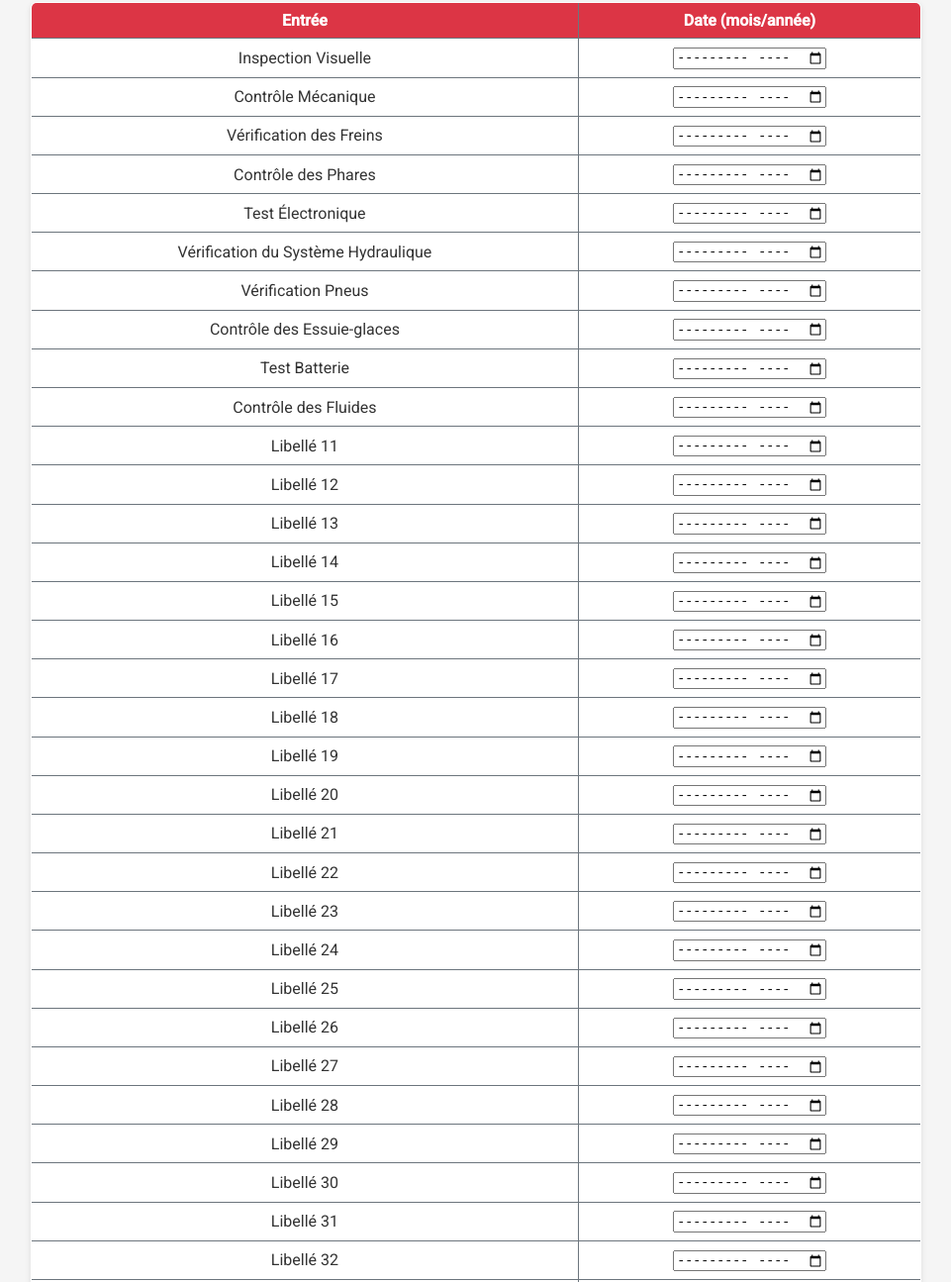
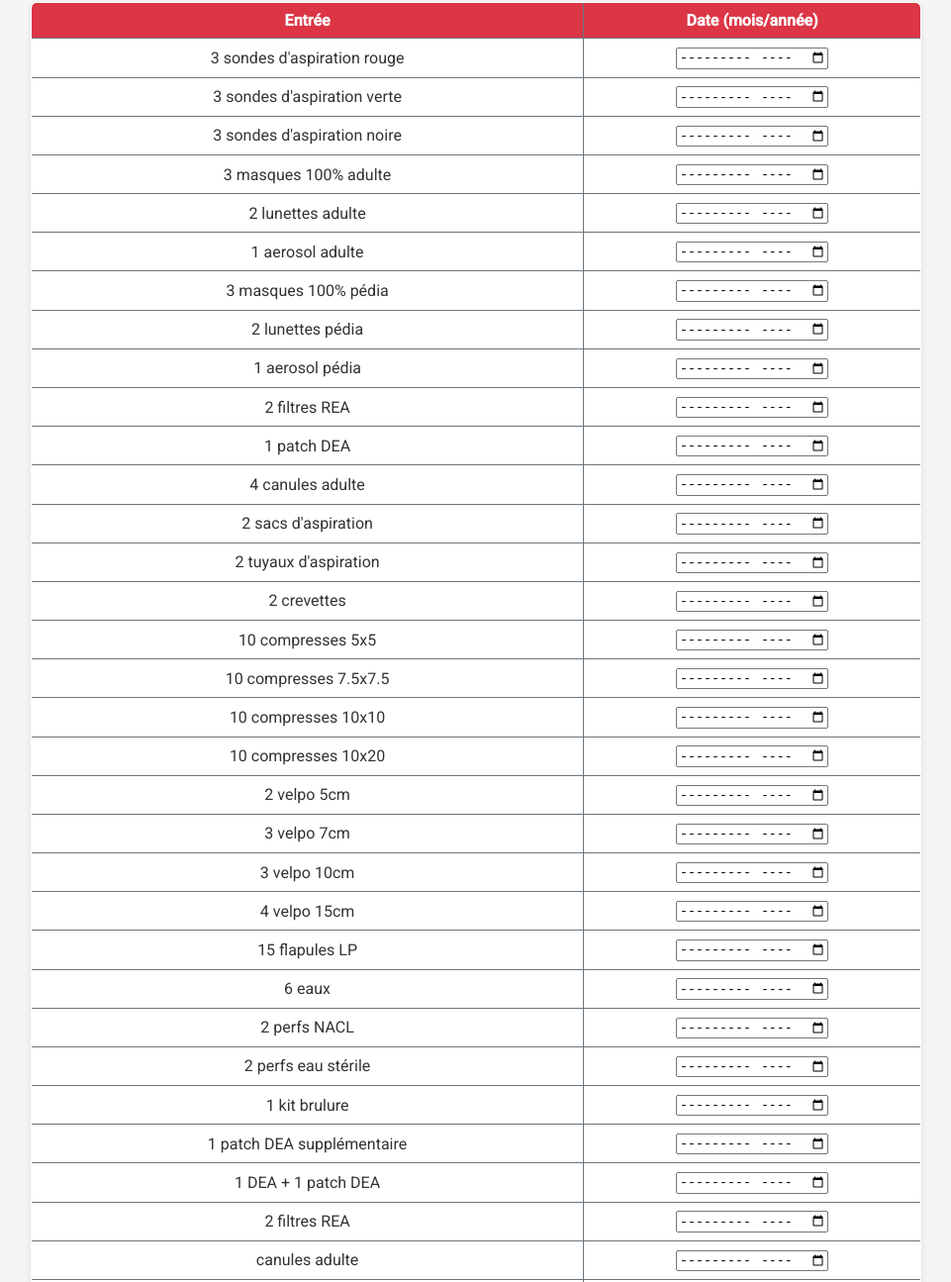
Before and after one commit to mycro99/CRBO, a plain HTML site: page peremption/peremption.html in a window 1280 px wide. Shown: the part 227-1522 px from the top of the page at 99% size, without its empty margins (159-1120 px from the left). Drawn offline with nearby package versions, Linux system fonts and the light colour scheme.

Commit message:
Update peremption.html

```diff
--- a/peremption/peremption.html
+++ b/peremption/peremption.html
@@ -168,18 +168,23 @@
   <script>
      // Création d'un tableau contenant 50 libellés personnalisés
     const customLabels = [
-      "Inspection Visuelle", "Contrôle Mécanique", "Vérification des Freins",
-      "Contrôle des Phares", "Test Électronique", "Vérification du Système Hydraulique",
-      "Vérification Pneus", "Contrôle des Essuie-glaces", "Test Batterie", "Contrôle des Fluides",
-      // Ajoute ici les libellés pour les entrées 11 à 50...
-      "Libellé 11", "Libellé 12", "Libellé 13", "Libellé 14", "Libellé 15",
-      "Libellé 16", "Libellé 17", "Libellé 18", "Libellé 19", "Libellé 20",
-      "Libellé 21", "Libellé 22", "Libellé 23", "Libellé 24", "Libellé 25",
-      "Libellé 26", "Libellé 27", "Libellé 28", "Libellé 29", "Libellé 30",
-      "Libellé 31", "Libellé 32", "Libellé 33", "Libellé 34", "Libellé 35",
-      "Libellé 36", "Libellé 37", "Libellé 38", "Libellé 39", "Libellé 40",
-      "Libellé 41", "Libellé 42", "Libellé 43", "Libellé 44", "Libellé 45",
-      "Libellé 46", "Libellé 47", "Libellé 48", "Libellé 49", "Libellé 50"
+      //rajoute ligne pour indiqué "merci de compléter, chaque fois, avec la date de péremption la plus proche"
+      // rajoute ligne pour indiqué qu on est dans les armoires
+      "3 sondes d'aspiration rouge", "3 sondes d'aspiration verte", "3 sondes d'aspiration noire",
+      "3 masques 100% adulte", "2 lunettes adulte", "1 aerosol adulte",
+      "3 masques 100% pédia", "2 lunettes pédia", "1 aerosol pédia",
+      "2 filtres REA", "1 patch DEA", "4 canules adulte", "2 sacs d'aspiration",
+      "2 tuyaux d'aspiration", "2 crevettes", "10 compresses 5x5", "10 compresses 7.5x7.5", "10 compresses 10x10",
+      "10 compresses 10x20", "2 velpo 5cm", "3 velpo 7cm", "3 velpo 10cm", "4 velpo 15cm",
+      "15 flapules LP", "6 eaux", "2 perfs NACL", "2 perfs eau stérile", "1 kit brulure",
+      //rajoute ligne pour indiqué qu'on est dans le sac
+      "1 patch DEA supplémentaire", "1 DEA + 1 patch DEA", "2 filtres REA", "canules adulte", "sondes d'aspiration adulte",
+      "1 filtre REA", "canules pédia", "sonde d'aspiration pédia", "2 masques 100% adulte", "2 lunettes adulte",
+      "2 masques 100% pédia", "2 lunettes pédia", "10 compresses 7.5x7.5", "10 compresses 10x10", "2 compresses 10x20",
+      "15 flapules LP", "1 velpo 15cm", "2 velpo 10cm", "2 velpo 7cm",
+      //rajoute ligne " si sac scellé indiqué date du scellé sur la date du kit kata
+      "Kit KATA (a vérifier mais pas de date)",
+      "2 perfs NACL", "2 trousses de perf", "5 isobétadines", "5 clorixidrines", "1 kit accouchement", "2 kits voies périphériques",
     ];
 
     // On sélectionne le <tbody> où insérer les lignes
```
